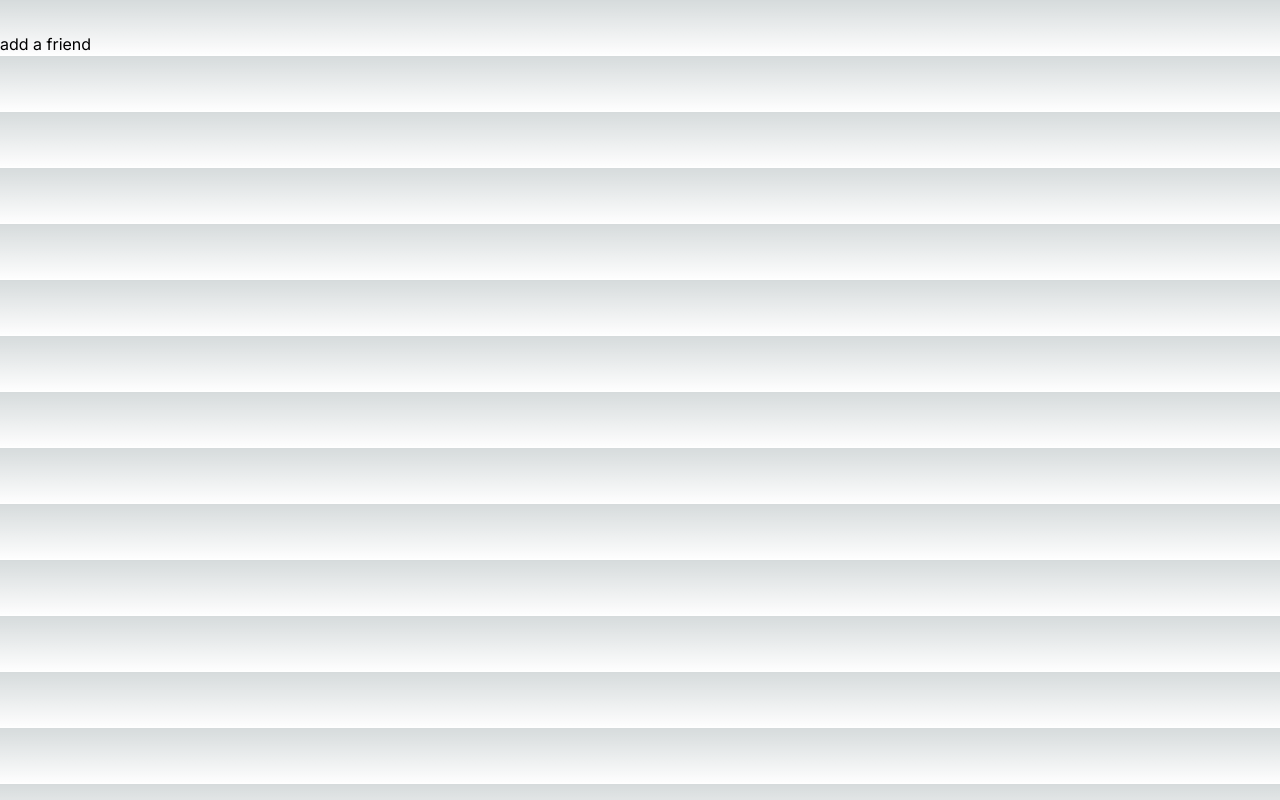
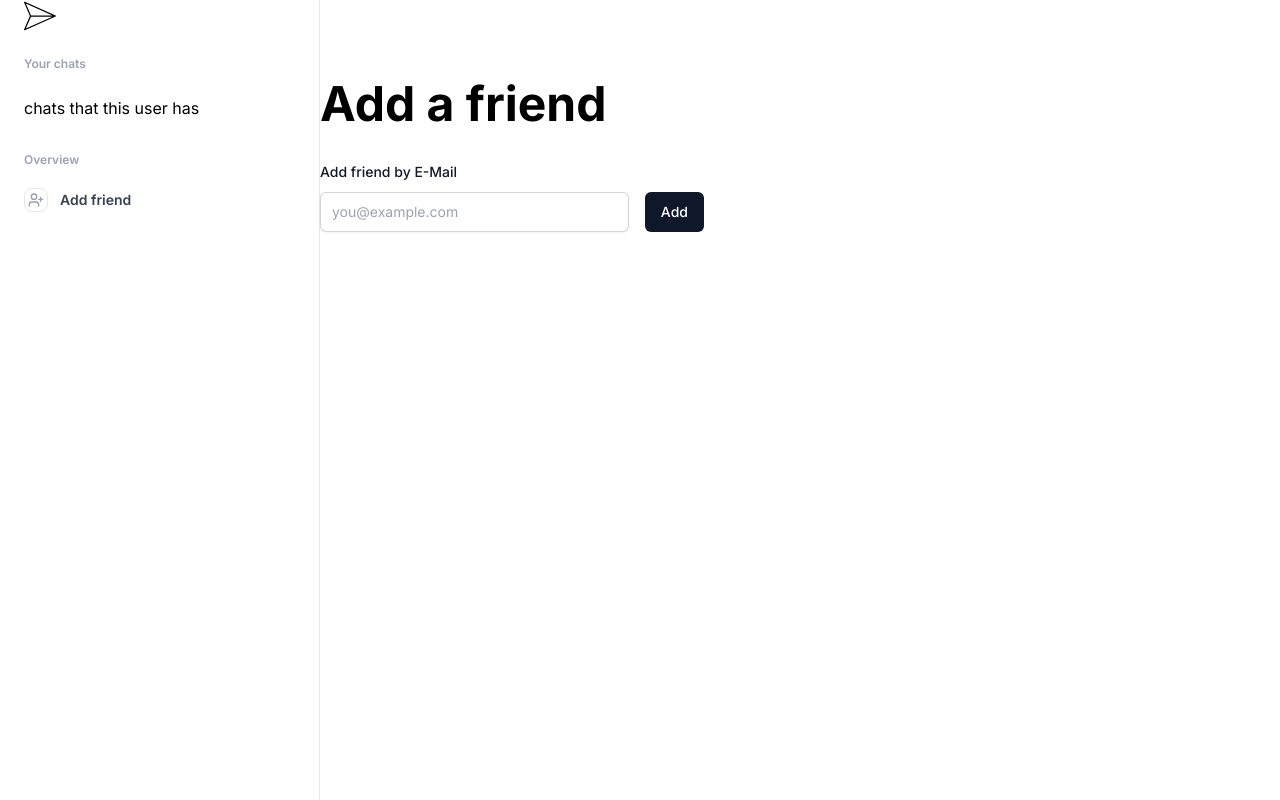
Before and after one commit to HECHONG999/realtime-chat, a Next.js app: page /dashboard/add in a window 1280 px wide. Built offline with nearby package versions, Linux system fonts and the light colour scheme.

Commit message:
获取用户session

```diff
--- a/src/app/(dashboard)/dashboard/add/page.tsx
+++ b/src/app/(dashboard)/dashboard/add/page.tsx
@@ -1,9 +1,12 @@
-import React from 'react'
+import { FC } from 'react'
+import AddFriendButton from '@/components/AddFriendButton'
 
-export default function page() {
-  return (
-    <main className='pt-8'>
-        <h2>add a friend</h2>
-    </main>
-  )
+
+const page: FC = ({}) => {
+  return <div className='mt-8'>
+    <h1 className='mb-8 text-5xl font-bold '>Add a friend</h1>
+    <AddFriendButton/>
+  </div>
 }
+
+export default page
--- /dev/null
+++ b/src/app/(dashboard)/dashboard/layout.tsx
@@ -0,0 +1,63 @@
+import { FC, ReactNode } from 'react'
+import Link from 'next/link'
+import {Icons} from '@/components/Icons'
+import { SidebarOption } from '@/types/typings'
+
+interface layoutProps {
+    children: ReactNode
+}
+const sidebarOptions: SidebarOption[] = [
+    {
+      id: 1,
+      name: 'Add friend',
+      href: '/dashboard/add',
+      Icon: 'UserPlus',
+    },
+  ]
+const layout: FC<layoutProps> = ({children}) => {
+  return (
+    <div className='flex w-full h-screen bg-white'>
+        <div className='flex-col hidden w-full h-full max-w-xs px-6 overflow-y-auto bg-white border-r border-gray-200 md:flex grow gap-y-5'>
+            <Link href='/dashboard'>
+                <Icons.Logo className='h-8'></Icons.Logo>
+            </Link>
+            <div className='text-xs font-semibold leading-6 text-gray-400'>
+                Your chats
+            </div>
+            <nav className='flex flex-col flex-1 '>
+                <ul className='flex flex-col flex-1 gap-y-7'>
+                    <li> chats that this user has</li>
+                    <li>
+                        <div className='text-xs font-semibold leading-6 text-gray-400'>
+                            Overview
+                        </div>
+                        <ul className='mt-2 -mx-2 space-y-1'>
+                        {sidebarOptions.map((option) => {
+                            const Icon = Icons[option.Icon]
+                            return (
+                                <li key={option.id}>
+                                <Link
+                                    href={option.href}
+                                    className='flex gap-3 p-2 text-sm font-semibold leading-6 text-gray-700 rounded-md hover:text-indigo-600 hover:bg-gray-50 group'>
+                                    <span className='text-gray-400 border-gray-200 group-hover:border-indigo-600 group-hover:text-indigo-600 flex h-6 w-6 shrink-0 items-center justify-center rounded-lg border text-[0.625rem] font-medium bg-white'>
+                                    <Icon className='w-4 h-4' />
+                                    </span>
+
+                                    <span className='truncate'>{option.name}</span>
+                                </Link>
+                                </li>
+                            )
+                        })}
+                        </ul>
+                    </li>
+                </ul>
+            </nav>
+        </div>
+        <aside className='container w-full max-h-screen py-16 md:py-12'>
+        {children}
+      </aside>
+    </div>
+  )
+}
+
+export default layout
--- /dev/null
+++ b/src/app/api/friends/add/route.ts
@@ -0,0 +1,23 @@
+import { fetchRedis } from "@/helps/redis";
+import { authOptions } from "@/lib/auth";
+import { addFriendValidator } from "@/lib/validations/add-friend";
+import { getServerSession } from "next-auth";
+
+export async function POST(req:Request) {
+    try{
+        const body  = await req.json() ;
+        const {email: emailToAdd} = addFriendValidator.parse(body.email)
+        const idToAdd = (await fetchRedis(
+            'get',
+            `user:email:${emailToAdd}`
+            )) as string
+
+        if (!idToAdd) {
+            return new Response('This person does not exist.', { status: 400 })
+        }
+        const session = await getServerSession(authOptions)
+        console.log('session', session)
+    }catch(error) {
+
+    }
+}
--- /dev/null
+++ b/src/components/AddFriendButton.tsx
@@ -0,0 +1,62 @@
+'use client'
+import { FC, useState } from 'react'
+import Button from './Button'
+import { useForm, Resolver } from "react-hook-form";
+import z from 'zod'
+import { addFriendValidator } from '@/lib/validations/add-friend';
+import {zodResolver} from '@hookform/resolvers/zod'
+import axios , { AxiosError } from 'axios';
+type FormData = z.infer<typeof addFriendValidator>
+interface AddFriendButtonProps {}
+
+const AddFriendButton: FC<AddFriendButtonProps> = ({}) => {
+    const [showSuccessState, setShowSuccessState] = useState<boolean>(false)
+    const { register, handleSubmit, setError, formState: { errors } } = useForm<FormData>({
+        resolver: zodResolver(addFriendValidator)
+    });
+    const addFriend = async (email:string) => {
+        try{
+            const validatedEmail = addFriendValidator.parse({email}) // get email value after zod parse
+            await axios.post('/api/friends/add', {
+                email: validatedEmail,
+              })
+
+              setShowSuccessState(true)
+        }catch(error) {
+            if( error instanceof z.ZodError) {
+                setError('email', {message: error.message})
+                return
+            }
+            if(error instanceof AxiosError) {
+                setError('email', { message: error.response?.data })
+                return
+            }
+            setError('email', { message: 'Something went wrong.' })
+        }
+    }
+    const onSubmit = (data: FormData) => {
+        addFriend(data.email)
+    }
+  return (
+    <form onSubmit={handleSubmit(onSubmit)} className='max-w-sm'>
+        <label htmlFor="email" className='block text-sm font-medium leading-6 text-gray-900'>
+            Add friend by E-Mail
+        </label>
+        <div className='flex gap-4 mt-2'>
+            <input
+            {...register('email')}
+            type='text'
+            className='block w-full rounded-md border-0 py-1.5 text-gray-900 shadow-sm ring-1 ring-inset ring-gray-300 placeholder:text-gray-400 focus:ring-2 focus:ring-inset focus:ring-indigo-600 sm:text-sm sm:leading-6'
+            placeholder='you@example.com'
+            />
+            <Button>Add</Button>
+        </div>
+        <p className='mt-1 text-sm text-red-600'>{errors.email?.message}</p>
+        {showSuccessState ? (
+        <p className='mt-1 text-sm text-green-600'>Friend request sent!</p>
+      ) : null}
+    </form>
+  )
+}
+
+export default AddFriendButton
--- /dev/null
+++ b/src/components/Icons.tsx
@@ -0,0 +1,12 @@
+import {LucideProps, UserPlus} from 'lucide-react'
+
+export const Icons = {
+    Logo: (props: LucideProps) => (    <svg {...props} viewBox='0 0 2000 2000'>
+    <path
+      fill='currentColor'
+      d='m1976.678 964.142-1921.534-852.468c-14.802-6.571-32.107-3.37-43.577 8.046-11.477 11.413-14.763 28.703-8.28 43.532l365.839 836.751-365.839 836.749c-6.483 14.831-3.197 32.119 8.28 43.532 7.508 7.467 17.511 11.417 27.677 11.417 5.37 0 10.785-1.103 15.9-3.371l1921.533-852.466c14.18-6.292 23.322-20.349 23.322-35.861.001-15.514-9.141-29.571-23.321-35.861zm-1861.042-739.791 1664.615 738.489h-1341.737zm321.069 816.954h1334.219l-1655.287 734.35z'
+    />
+  </svg>),
+  UserPlus
+}
+export type Icon = keyof typeof Icons
--- /dev/null
+++ b/src/helps/redis.ts
@@ -0,0 +1,20 @@
+const upstashRedisRestUrl = process.env.UPSTASH_REDIS_REST_URL
+const authToken = process.env.UPSTASH_REDIS_REST_TOKEN
+
+type Command = 'zrange' | 'sismember' | 'get' | 'smembers'
+
+export async function fetchRedis(command:Command, ...arg: (string | number)[]) {
+    const commandUrl = `${upstashRedisRestUrl}/${command}/${arg.join('/')}`;
+    const response = await fetch(commandUrl, {
+        headers: {
+            Authorization: `Bearer ${authToken}`,
+        },
+        cache: 'no-cache'
+    })
+    if(!response.ok) {
+        throw new Error(`Error executing Redis command: ${response.statusText}`)
+    }
+
+    const data = await response.json()
+    return data.result
+}
--- /dev/null
+++ b/src/lib/validations/add-friend.ts
@@ -0,0 +1,5 @@
+import { z } from 'zod'
+
+export const addFriendValidator = z.object({
+  email: z.string().email(),
+})
```
Also changed, not shown: src/lib/validations/message.ts (added, +12 -0 lines), src/types/typings.d.ts (added, +8 -0 lines).
